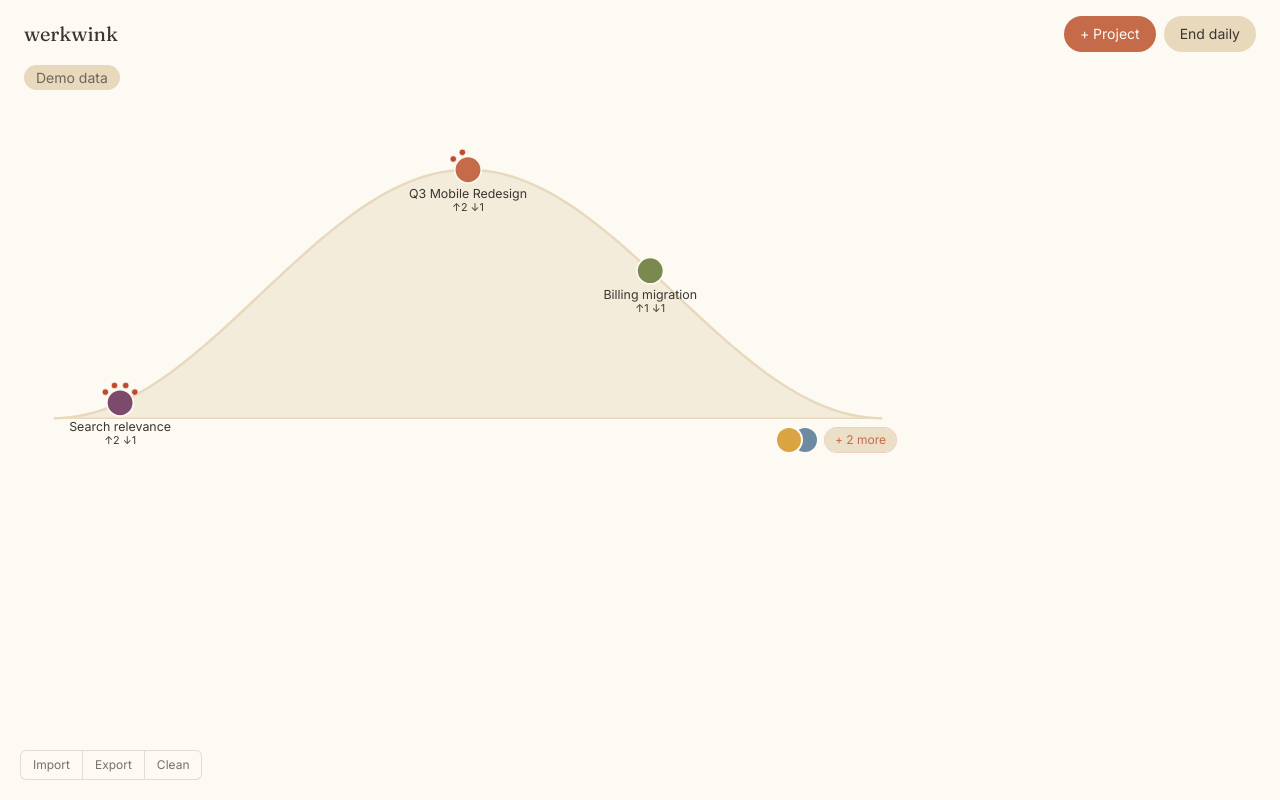
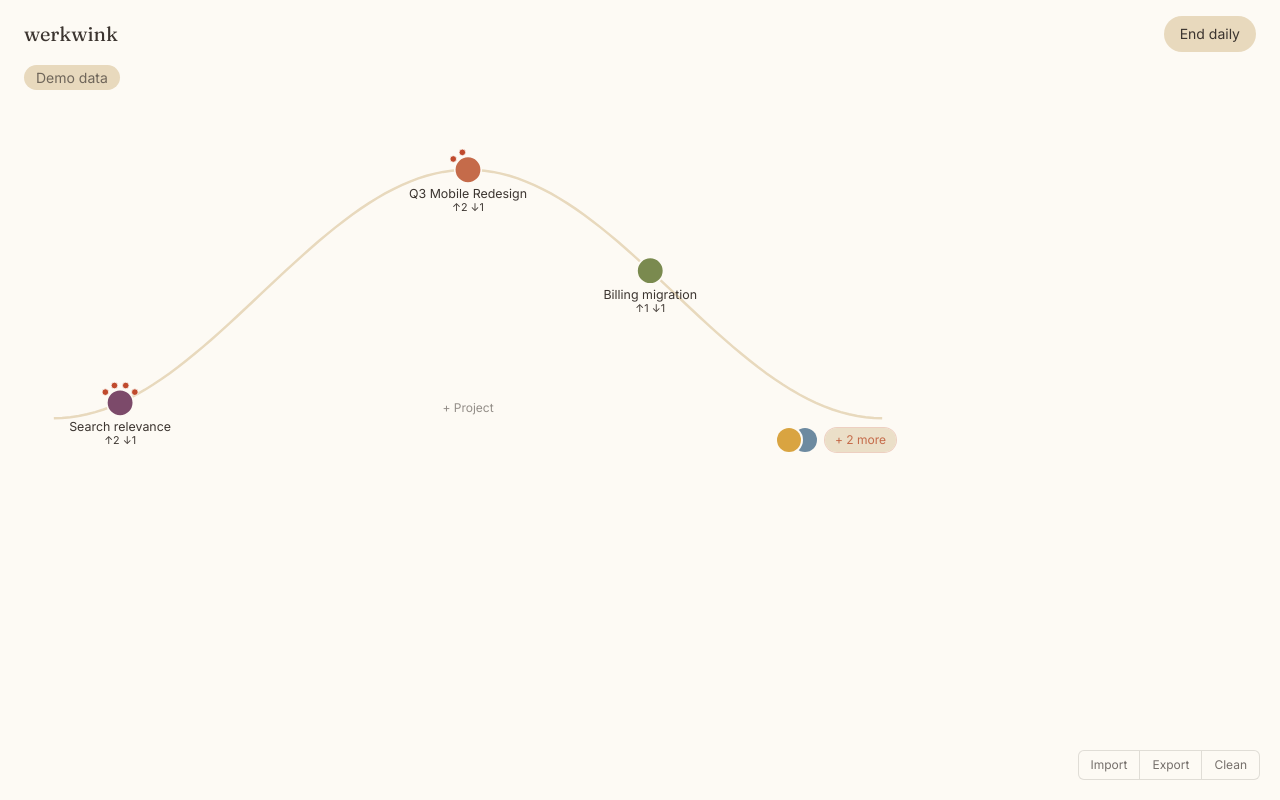
Before and after one commit to jesprider/werkwink, a Vue app: page /projects in a window 1280 px wide. Built offline with nearby package versions, Linux system fonts and the light colour scheme.

Commit message:
Simplify hill chart and refine overview chrome
Draw the hill as a stroke-only curve, place + Project/+ Task as subtle links on the baseline, and move state controls to the bottom right.

Co-authored-by: Cursor <cursoragent@cursor.com>

```diff
--- a/src/components/AppHeader.vue
+++ b/src/components/AppHeader.vue
@@ -5,7 +5,6 @@ defineProps<{
 }>()
 
 defineEmits<{
-  (e: 'add-project'): void
   (e: 'end-daily-click'): void
 }>()
 </script>
@@ -14,13 +13,6 @@ defineEmits<{
   <header class="flex flex-wrap items-center justify-between gap-4 px-6 py-4">
     <RouterLink to="/" class="font-heading text-xl">werkwink</RouterLink>
     <div class="flex flex-wrap items-center gap-2">
-      <button
-        type="button"
-        class="rounded-full bg-terracotta px-4 py-2 text-sm text-cream transition-opacity hover:opacity-90"
-        @click="$emit('add-project')"
-      >
-        + Project
-      </button>
       <button
         type="button"
         :disabled="!endDailyEnabled"
--- a/src/components/ChartWorkspace.vue
+++ b/src/components/ChartWorkspace.vue
@@ -2,6 +2,7 @@
 import { computed, ref } from 'vue'
 import type { ChartMarker } from '../domain/chartMarkers'
 import type { Project } from '../schema/types'
+import { chartBaselineY } from '../lib/hillCurve'
 import DoneStack from './DoneStack.vue'
 import HillChart from './HillChart.vue'
 import SidePanel from './SidePanel.vue'
@@ -13,6 +14,7 @@ defineProps<{
   panelProject?: Project
   chartBlockMessage?: string | null
   showOpenProject?: boolean
+  addLabel?: string
 }>()
 
 const emit = defineEmits<{
@@ -20,7 +22,10 @@ const emit = defineEmits<{
   click: [id: string]
   open: [id: string]
   closePanel: []
+  add: []
 }>()
+
+const addLinkTop = `${chartBaselineY() * 100}%`
 
 const hillChartRef = ref<InstanceType<typeof HillChart> | null>(null)
 const svgRef = computed(() => hillChartRef.value?.svgRef ?? null)
@@ -56,6 +61,19 @@ function onOpen(id: string) {
         @move="(id, position) => emit('move', id, position)"
         @click="emit('click', $event)"
       />
+      <div
+        v-if="addLabel"
+        class="pointer-events-none absolute left-1/2 z-10 -translate-x-1/2 -translate-y-full"
+        :style="{ top: addLinkTop }"
+      >
+        <button
+          type="button"
+          class="pointer-events-auto text-xs text-text-warm/55 transition-colors hover:text-terracotta/85 hover:underline"
+          @click="emit('add')"
+        >
+          {{ addLabel }}
+        </button>
+      </div>
     </div>
     <div class="w-80 shrink-0">
       <SidePanel
--- a/src/components/HillChart.vue
+++ b/src/components/HillChart.vue
@@ -1,6 +1,6 @@
 <script setup lang="ts">
 import { ref } from 'vue'
-import { CHART, chartViewBox, curvePath, curveX, curveY } from '../lib/hillCurve'
+import { chartViewBox, curvePath, curveX, curveY } from '../lib/hillCurve'
 import { useHillDrag } from '../composables/useHillDrag'
 import type { ChartMarker as ChartMarkerModel } from '../domain/chartMarkers'
 import MarkerChart from './MarkerChart.vue'
@@ -18,7 +18,6 @@ const emit = defineEmits<{
 }>()
 
 const path = curvePath()
-const baseline = CHART.height - CHART.bottomPad
 
 const svgRef = ref<SVGSVGElement | null>(null)
 
@@ -40,20 +39,7 @@ defineExpose({ svgRef })
     role="img"
     aria-label="Hill chart"
   >
-    <path
-      :d="`${path} L ${CHART.width} ${baseline} L 0 ${baseline} Z`"
-      fill="#E8D9BD"
-      opacity="0.45"
-    />
     <path :d="path" fill="none" stroke="#E8D9BD" stroke-width="3" />
-    <line
-      :x1="0"
-      :y1="baseline"
-      :x2="CHART.width"
-      :y2="baseline"
-      stroke="#E8D9BD"
-      stroke-width="2"
-    />
 
     <g v-for="m in markers" :key="m.id">
       <MarkerTrail
--- a/src/components/LandingHillIllustration.vue
+++ b/src/components/LandingHillIllustration.vue
@@ -14,7 +14,6 @@ const UPHILL_TEXT = 'Figuring it out'
 const DOWNHILL_TEXT = 'Making it happen'
 
 const path = curvePath()
-const baseline = CHART.height - CHART.bottomPad
 const dotCx = curveX(DEMO_POSITION)
 const dotCy = curveY(DEMO_POSITION)
 const dotColor = PALETTE.terracotta
@@ -55,21 +54,7 @@ const downhillLabel = labelAboveCurve(DOWNHILL_LABEL_POS, DOWNHILL_TEXT)
     role="img"
     aria-label="Hill curve: figuring it out on the uphill, making it happen on the downhill"
   >
-    <path
-      :d="`${path} L ${CHART.width} ${baseline} L 0 ${baseline} Z`"
-      fill="#E8D9BD"
-      opacity="0.55"
-    />
     <path :d="path" fill="none" stroke="#D9C9A8" stroke-width="3" />
-    <line
-      :x1="0"
-      :y1="baseline"
-      :x2="CHART.width"
-      :y2="baseline"
-      stroke="#D9C9A8"
-      stroke-width="1.5"
-      opacity="0.7"
-    />
 
     <text
       :x="uphillLabel.x"
--- a/src/components/StateControls.vue
+++ b/src/components/StateControls.vue
@@ -17,7 +17,7 @@ const buttonClass =
 
 <template>
   <footer
-    class="fixed bottom-5 left-5 z-30 flex divide-x divide-text-warm/15 overflow-hidden rounded-md border border-text-warm/15 bg-cream/90 text-xs text-text-warm/70 backdrop-blur-sm"
+    class="fixed right-5 bottom-5 z-30 flex divide-x divide-text-warm/15 overflow-hidden rounded-md border border-text-warm/15 bg-cream/90 text-xs text-text-warm/70 backdrop-blur-sm"
     aria-label="State controls"
   >
     <button
--- a/src/lib/hillCurve.ts
+++ b/src/lib/hillCurve.ts
@@ -9,6 +9,11 @@ export const CHART = {
 export function chartViewBox(): string {
   const { width, height, sidePad } = CHART
   return `-${sidePad} 0 ${width + 2 * sidePad} ${height}`
+}
+
+/** Hill baseline (curve endpoints), as 0–1 of chart height. */
+export function chartBaselineY(): number {
+  return (CHART.height - CHART.bottomPad) / CHART.height
 }
 
 // Raised cosine: 0 at x=0 and x=100, 1 at the peak (x=50).
--- a/src/views/OverviewView.vue
+++ b/src/views/OverviewView.vue
@@ -97,7 +97,6 @@ function onEndDailyClick() {
   <AppHeader
     :end-daily-enabled="endDailyEnabled"
     :end-daily-label="endDailyLabel"
-    @add-project="onAddProject"
     @end-daily-click="onEndDailyClick"
   />
   <StateControls
@@ -166,6 +165,7 @@ function onEndDailyClick() {
       @drop="onDrop"
     >
       <ChartWorkspace
+        add-label="+ Project"
         :active-markers="activeMarkers"
         :done-markers="doneMarkers"
         :selected-trackable-id="selectedTrackableId"
@@ -176,6 +176,7 @@ function onEndDailyClick() {
         @click="onTrackableClick"
         @open="onOpen"
         @close-panel="clearSelection"
+        @add="onAddProject"
       />
     </div>
   </section>
--- a/src/views/ProjectView.vue
+++ b/src/views/ProjectView.vue
@@ -47,23 +47,15 @@ function onAddTask() {
 </script>
 
 <template>
-  <header v-if="project" class="flex flex-wrap items-start justify-between gap-4 px-6 py-4">
-    <div>
-      <RouterLink to="/projects" class="text-sm text-text-warm/80 hover:text-text-warm">
-        ← Overview
-      </RouterLink>
-      <h1 class="mt-1 font-heading text-3xl">{{ project.name }}</h1>
-    </div>
-    <button
-      type="button"
-      class="rounded-full bg-terracotta px-4 py-2 text-sm text-cream transition-opacity hover:opacity-90"
-      @click="onAddTask"
-    >
-      + Task
-    </button>
+  <header v-if="project" class="px-6 py-4">
+    <RouterLink to="/projects" class="text-sm text-text-warm/80 hover:text-text-warm">
+      ← Overview
+    </RouterLink>
+    <h1 class="mt-1 font-heading text-3xl">{{ project.name }}</h1>
   </header>
   <section v-if="project" class="px-6 pb-6">
     <ChartWorkspace
+      add-label="+ Task"
       :active-markers="activeMarkers"
       :done-markers="doneMarkers"
       :selected-trackable-id="selectedTrackableId"
@@ -72,6 +64,7 @@ function onAddTask() {
       @move="onMove"
       @click="onTrackableClick"
       @close-panel="clearSelection"
+      @add="onAddTask"
     />
   </section>
 </template>
```
